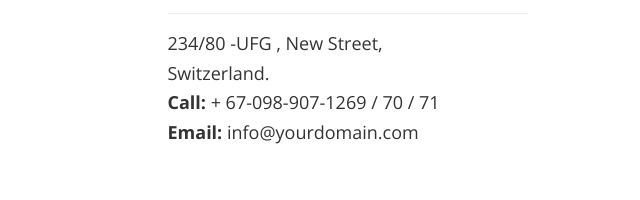
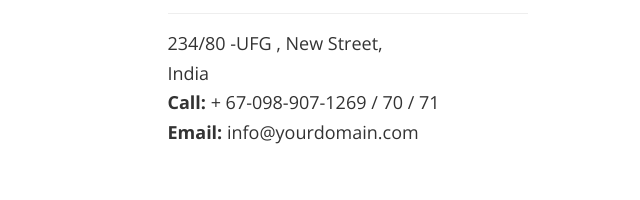
Before and after one commit to AbiyaHanson/frtproject, a plain HTML site: page index.html in a window 1280 px wide. Shown: the part 3218-3418 px from the top of the page, 0-640 px from the left. Drawn offline with nearby package versions, Linux system fonts and the light colour scheme.

Commit message:
Update index.html

```diff
--- a/index.html
+++ b/index.html
@@ -382,7 +382,7 @@
         <hr />
                     <div ">
                         <h4>234/80 -UFG , New Street,</h4>
-                        <h4>Switzerland.</h4>
+                        <h4>India</h4>
                         <h4><strong>Call:</strong>  + 67-098-907-1269 / 70 / 71 </h4>
                         <h4><strong>Email: </strong>info@yourdomain.com</h4>
                     </div>
```
